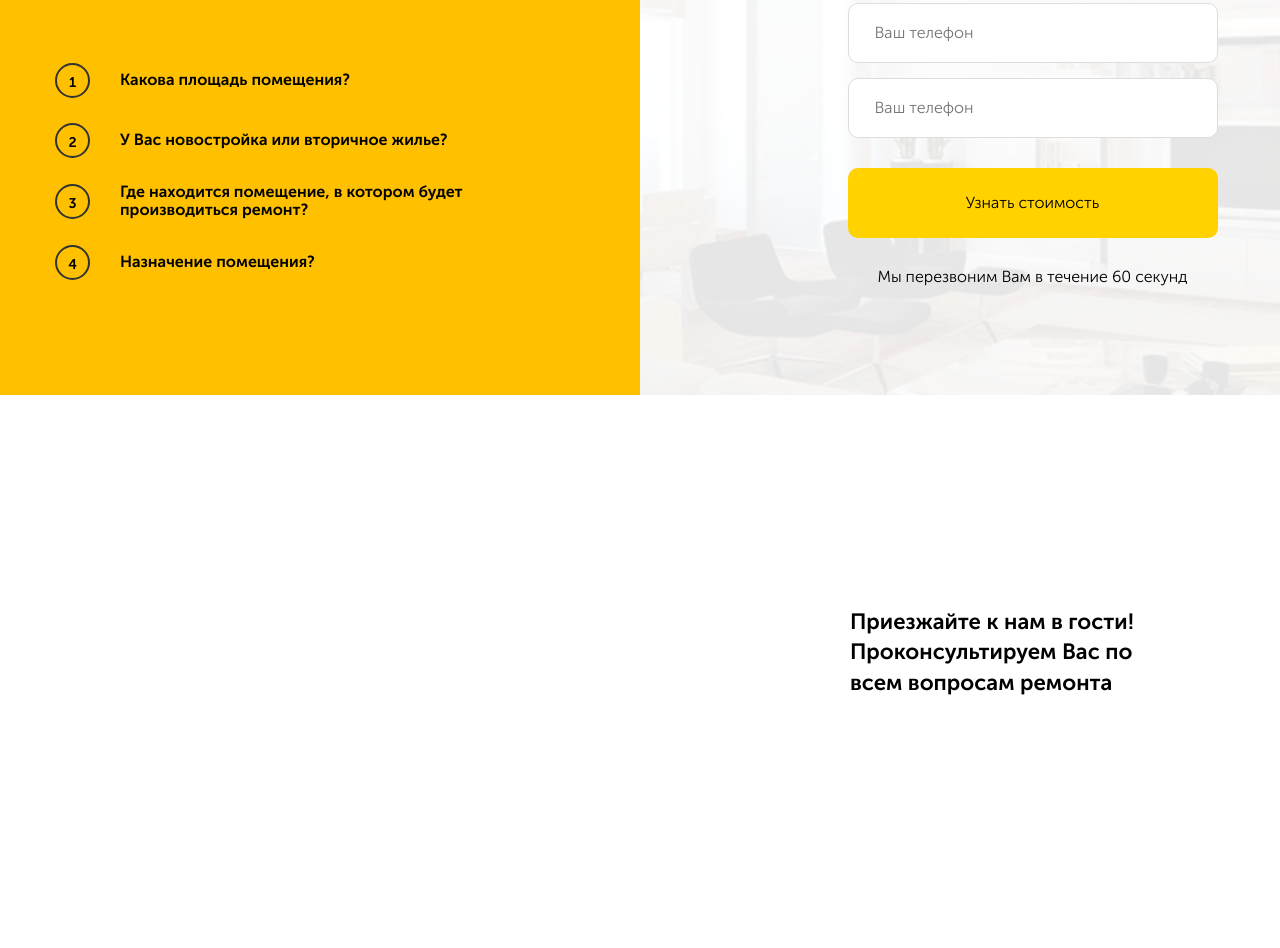
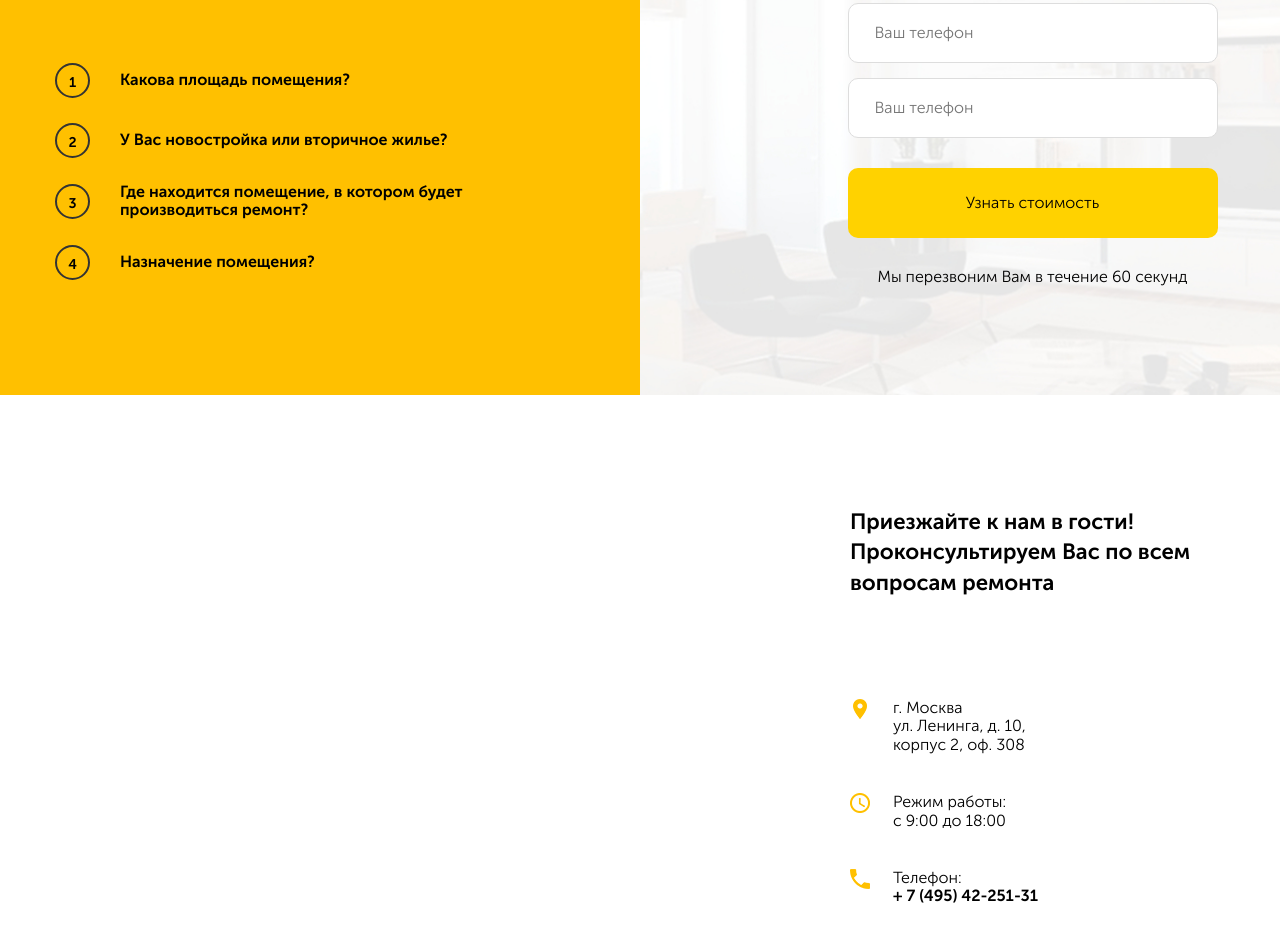
Before and after one commit to nabzhanik94/study, a plain HTML site: page Project_MobileFirst/src/index.html in a window 1280 px wide. Shown: the part 3501-4449 px from the top of the page. Before the commit the page ends 4312 px from the top, so only its background shows below. Drawn offline with Linux system fonts and the light colour scheme.

Commit message:
сделал блок футер с картой без адаптива

```diff
--- a/Project_MobileFirst/src/index.html
+++ b/Project_MobileFirst/src/index.html
@@ -213,7 +213,27 @@
             <div class="contacts-block">
                 <div class="contacts">
                     <h3 class="contacts__title">Приезжайте к нам в гости! Проконсультируем Вас по всем вопросам ремонта</h3>
-
+                    <ul class="contacts-list">
+                        <li class="contacts-list__item">
+                            <span class="contacts-list__icon">
+                                <img src="/Project_MobileFirst/src/img/footer/map-placeholder.png" alt="">
+                            </span>
+                            <span class="contacts-list__text">г. Москва <br> ул. Ленинга, д. 10, <br> корпус 2, оф. 308</span>
+                        </li>
+                        <li class="contacts-list__item">
+                            <span class="contacts-list__icon">
+                                <img src="/Project_MobileFirst/src/img/footer/clock-with-white-face.png" alt="">
+                            </span>
+                            <span class="contacts-list__text">Режим работы: <br> с 9:00 до 18:00</span>
+                        </li>
+                        <li class="contacts-list__item">
+                            <span class="contacts-list__icon">
+                                <img src="/Project_MobileFirst/src/img/footer/phone-call-button.png" alt="">
+                            </span>
+                            <span class="contacts-list__text">Телефон: <br>
+                                <a class="contacts-list__a" href="tel:+ 7 (495) 42-251-31">+ 7 (495) 42-251-31</a></span>
+                        </li>
+                    </ul>
                 </div>
             </div>
         </div>
--- a/Project_MobileFirst/src/sass/blocks/_footer.sass
+++ b/Project_MobileFirst/src/sass/blocks/_footer.sass
@@ -1,5 +1,6 @@
 .footer
     position: relative
+    // display: flex
 .map
     position: absolute
     left: 0
@@ -7,13 +8,41 @@
     width: 50%
 .contacts
     flex-basis: 50%
-    padding-top: 100px
+    // padding-top: 100px
     padding-left: 210px
     &__title
-        max-width: 293px
         +bold
         font-size: 22px
         line-height: 1.4
+        margin-bottom: 100px
     &-block
         display: flex
         justify-content: flex-end
+    &-list
+        padding: 0
+        list-style: none
+        &__icon
+            width: 20px
+            height: 20px
+            // line-height: 20
+            text-align: center
+            margin-right: 23px
+        &__item
+            display: flex
+            align-items: flex-start
+            margin-bottom: 39px
+        &__a
+            text-decoration: none
+            +bold
+            color: #000000
+@media (max-width: 768px)
+    .footer
+        display: flex
+        flex-direction: column
+    // .map
+    //     display: block
+    //     width: 100%
+    // .contacts
+    //     position: relative
+    //     flex-basis: 100%
+    //     margin-bottom: 10px
```
Also changed, not shown: Project_MobileFirst/src/img/footer/clock-with-white-face.png (added), Project_MobileFirst/src/img/footer/map-placeholder.png (added), Project_MobileFirst/src/img/footer/phone-call-button.png (added), Project_MobileFirst/src/sass/style.css, 1 other file.
